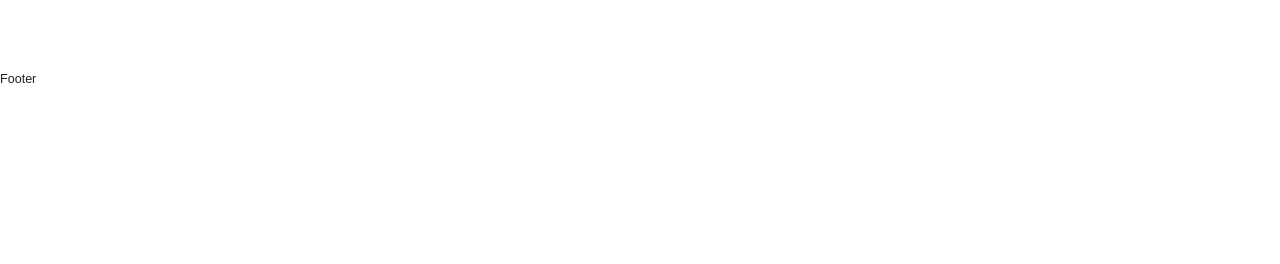
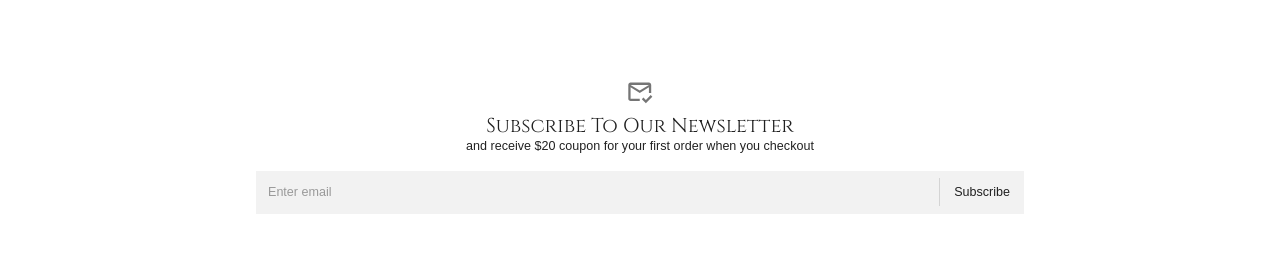
Before and after one commit to JorgeDaSilva72/ecommerce-react-strapi-stripe-mui, a React (Create React App) app: page / in a window 1280 px wide. Shown: the part 911-1175 px from the top of the page. Before the commit the page ends 1000 px from the top, so only its background shows below. Built offline with nearby package versions, Linux system fonts and the light colour scheme; no server answers; a web font is replaced by a local one.

Commit message:
Creation du composant Subscribe

```diff
--- a/src/scenes/global/CartMenu.jsx
+++ b/src/scenes/global/CartMenu.jsx
@@ -68,7 +68,7 @@
                       alt={item?.name}
                       width="123px"
                       height="164px"
-                      src={`http://localhost:2000${item?.attributes?.image?.data?.attributes?.formats?.medium?.url}`}
+                      src={`http://localhost:1337${item?.attributes?.image?.data?.attributes?.formats?.medium?.url}`}
                     />
                   </Box>
                   <Box flex="1 1 60%">
--- a/src/scenes/home/Home.jsx
+++ b/src/scenes/home/Home.jsx
@@ -1,11 +1,13 @@
 import MainCarousel from "./MainCarousel";
 import ShoppingList from "./ShoppingList";
+import Subscribe from "./Subscribe";
 
 function Home() {
   return (
     <div className="home">
       <MainCarousel />
       <ShoppingList />
+      <Subscribe />
     </div>
   );
 }
--- /dev/null
+++ b/src/scenes/home/Subscribe.jsx
@@ -0,0 +1,40 @@
+import { Box, InputBase, Divider, Typography, IconButton } from "@mui/material";
+import MarkEmailReadOutlinedIcon from "@mui/icons-material/MarkEmailReadOutlined";
+import { useState } from "react";
+
+const Subscribe = () => {
+  const [email, setEmail] = useState("");
+
+  return (
+    <Box width="80%" margin="80px auto" textAlign="center">
+      <IconButton>
+        <MarkEmailReadOutlinedIcon fontSize="large" />
+      </IconButton>
+      <Typography variant="h3">Subscribe To Our Newsletter</Typography>
+      <Typography>
+        and receive $20 coupon for your first order when you checkout
+      </Typography>
+      <Box
+        p="2px 4px"
+        m="15px auto"
+        display="flex"
+        alignItems="center"
+        width="75%"
+        backgroundColor="#F2F2F2"
+      >
+        <InputBase
+          sx={{ ml: 1, flex: 1 }}
+          placeholder="Enter email"
+          onChange={(e) => setEmail(e.target.value)}
+          value={email}
+        />
+        <Divider sx={{ height: 28, m: 0.5 }} orientation="vertical" />
+        <Typography sx={{ p: "10px", ":hover": { cursor: "pointer" } }}>
+          Subscribe
+        </Typography>
+      </Box>
+    </Box>
+  );
+};
+
+export default Subscribe;
```
